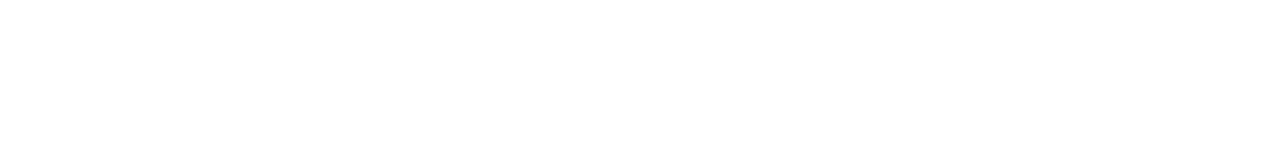
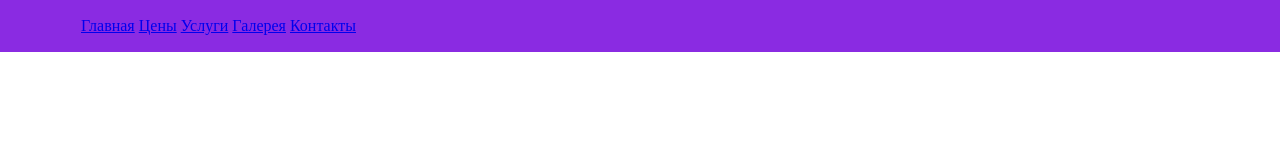
Before and after one commit to SeleznevaL/study_html, a plain HTML site: page index.html in a window 1280 px wide. Drawn offline with Linux system fonts and the light colour scheme.

Commit message:
Update index.html

```diff
--- a/index.html
+++ b/index.html
@@ -1,10 +1,25 @@
 <!DOCTYPE html>
-<html lang="en">
+<html lang="ru">
 <head>
     <meta charset="UTF-8">
-    <title>Document</title>
+    <title>Мой сайт</title>
+    <link rel="stylesheet" href="style.css">
 </head>
 <body>
-
+    <header>
+        <menu>
+            <ul>
+                <li><a href="#">Главная</a></li>
+                <li><a href="#">Цены</a></li>
+                <li><a href="#">Услуги</a></li>
+                <li><a href="#">Галерея</a></li>
+                <li><a href="#">Контакты</a></li>
+            </ul>
+        </menu>
+    </header>
+    <main>
+    </main>
+    <footer>
+    </footer>
 </body>
 </html>
```
